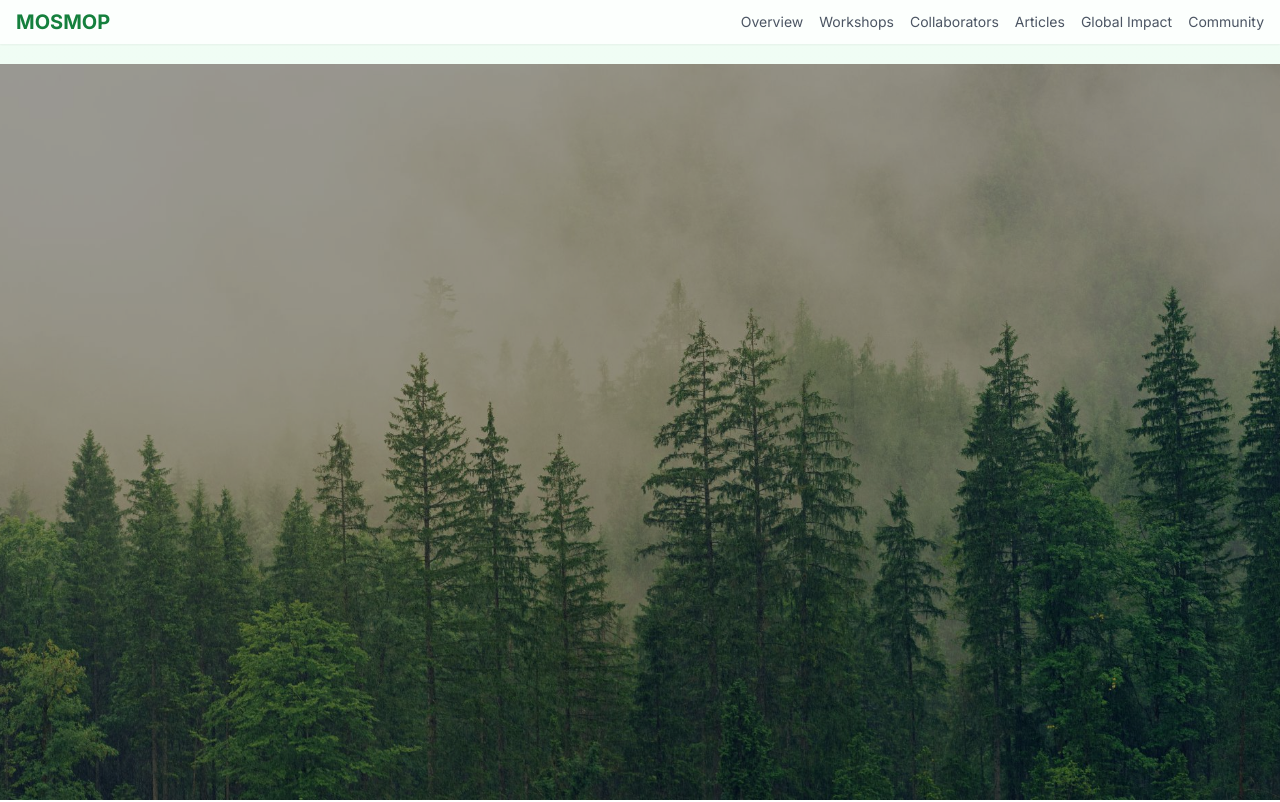
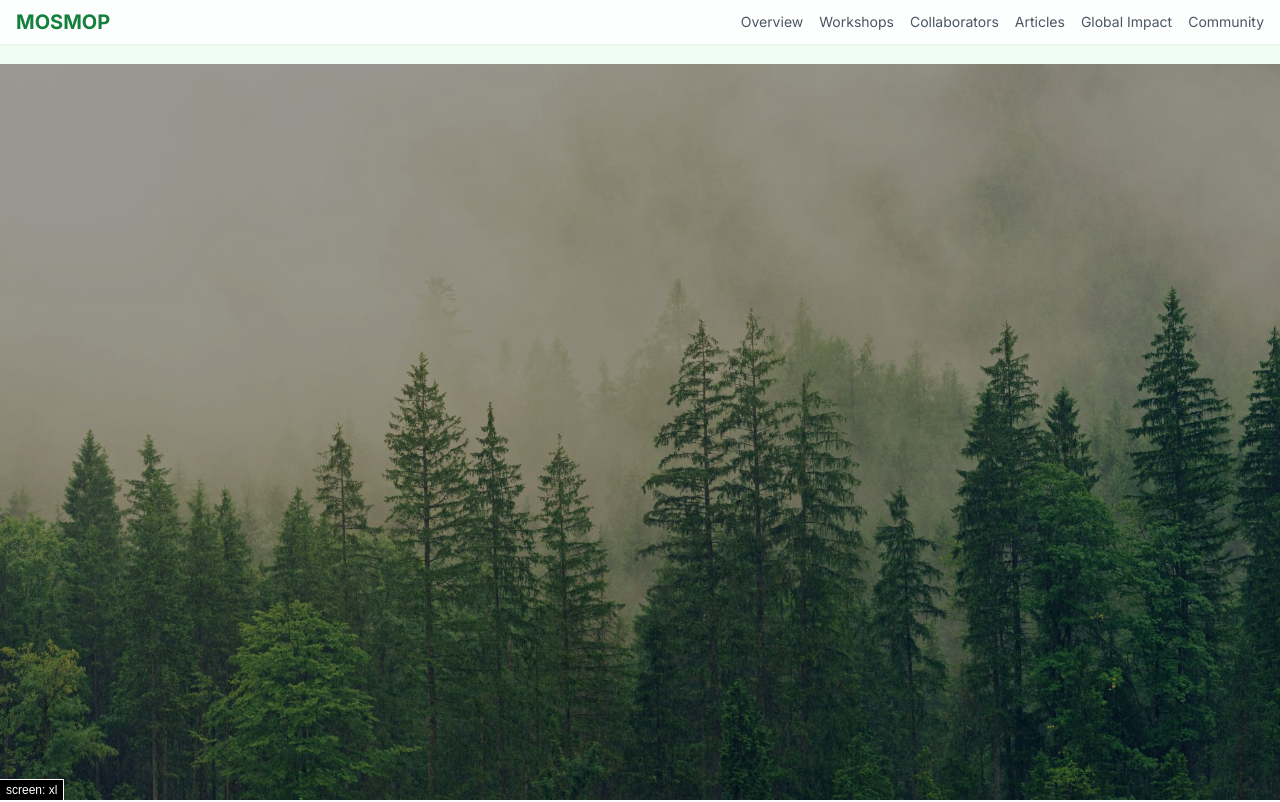
Before and after one commit to CBITNTU/MOSMOP, a Next.js app: page / in a window 1280 px wide. Shown: the top 802 px of the page. Built offline with nearby package versions, Linux system fonts and the light colour scheme.

Commit message:
Update globals.css

```diff
--- a/app/globals.css
+++ b/app/globals.css
@@ -2,26 +2,48 @@
 @tailwind components;
 @tailwind utilities;
 
-:root {
-  --background: #ffffff;
-  --foreground: #171717;
+/* Debug utility */
+.debug-screens::before {
+  position: fixed;
+  z-index: 2147483647;
+  bottom: 0;
+  left: 0;
+  padding: 0.3333333em 0.5em;
+  font-size: 12px;
+  line-height: 1;
+  font-family: sans-serif;
+  background-color: #000;
+  color: #fff;
+  box-shadow: 0 0 0 1px #fff;
+  content: 'screen: _';
 }
 
-@media (prefers-color-scheme: dark) {
-  :root {
-    --background: #0a0a0a;
-    --foreground: #ededed;
+@screen sm {
+  .debug-screens::before {
+    content: 'screen: sm';
   }
 }
 
-body {
-  color: var(--foreground);
-  background: var(--background);
-  font-family: Arial, Helvetica, sans-serif;
+@screen md {
+  .debug-screens::before {
+    content: 'screen: md';
+  }
 }
 
-@layer utilities {
-  .text-balance {
-    text-wrap: balance;
+@screen lg {
+  .debug-screens::before {
+    content: 'screen: lg';
   }
 }
+
+@screen xl {
+  .debug-screens::before {
+    content: 'screen: xl';
+  }
+}
+
+@screen 2xl {
+  .debug-screens::before {
+    content: 'screen: 2xl';
+  }
+}
```
